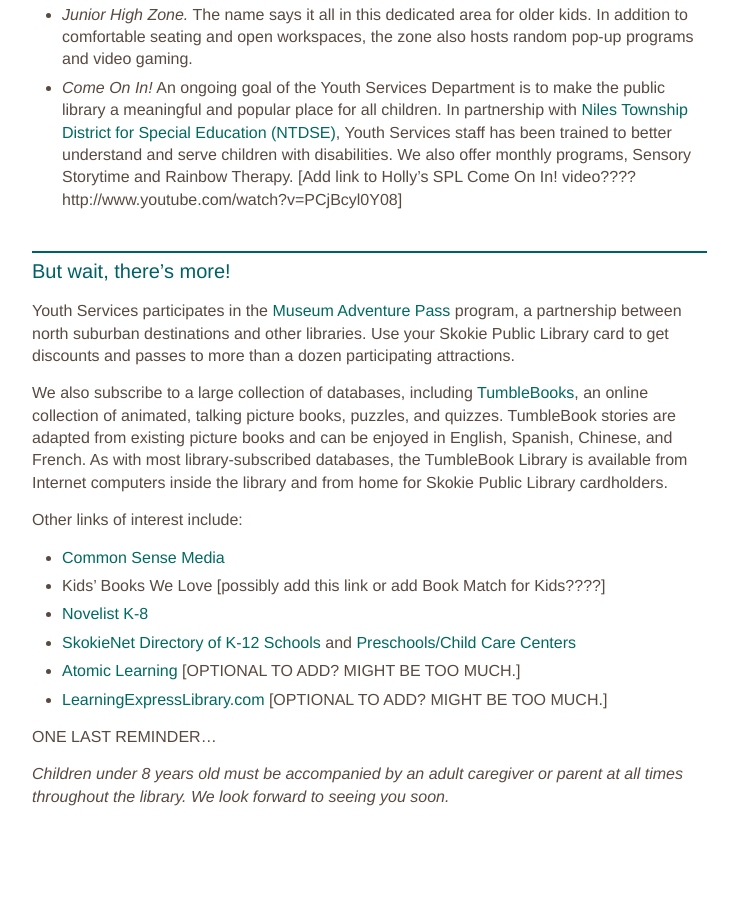
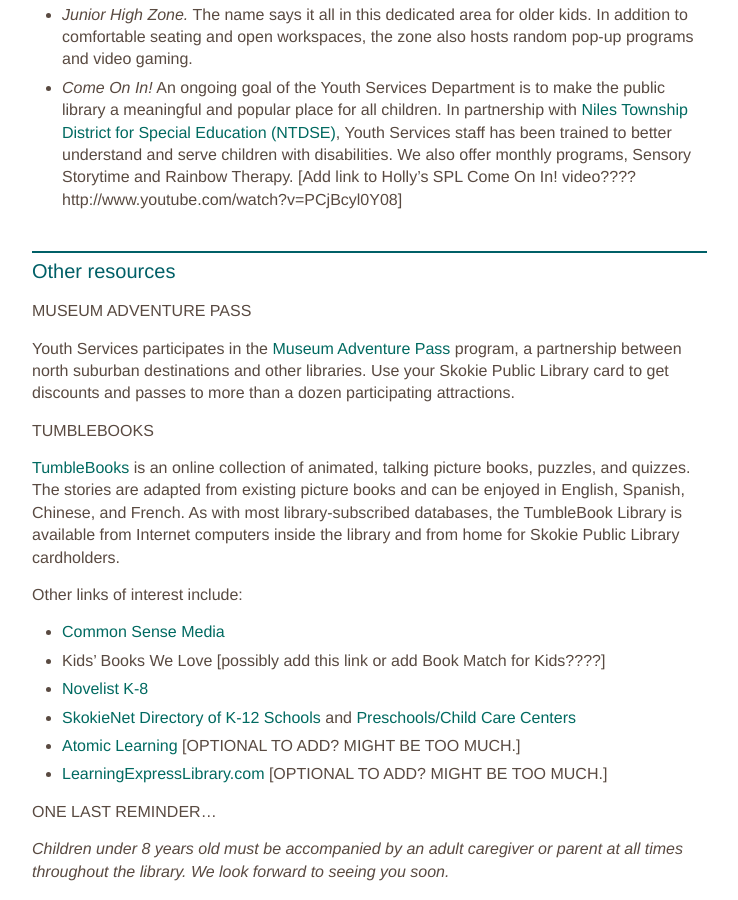
Before and after one commit to skokielibrary/spl-content, a Jekyll site: the page built from _content/mandy/services--parents.markdown, in a window 1280 px wide and 900 px high, scrolled down 793 px. Shown: the whole window, without its empty margins (126-864 px from the left). Built offline with Jekyll 4.4.1, drawn with Linux system fonts in a browser that asks for light colours; before the commit the page ends 1661 px from its top, so only the background shows below that.

Commit message:
Updated services--parents.markdown

```diff
--- a/_content/mandy/services--parents.markdown
+++ b/_content/mandy/services--parents.markdown
@@ -20,11 +20,14 @@ While you're here, be sure to check out all the kid-friendly areas within the de
 - *Come On In!* An ongoing goal of the Youth Services Department is to make the public library a meaningful and popular place for all children. In partnership with  [Niles Township District for Special Education (NTDSE)](http://www.ntdse.org/), Youth Services staff has been trained to better understand and serve children with disabilities. We also offer monthly programs, Sensory Storytime and Rainbow Therapy.
 [Add link to Holly's SPL Come On In! video???? http://www.youtube.com/watch?v=PCjBcyl0Y08]
 
-## But wait, there's more!
+##Other resources
+
+###Museum Adventure Pass
 
 Youth Services participates in the [Museum Adventure Pass](http://www.museumadventure.org/) program, a partnership between north suburban destinations and other libraries. Use your Skokie Public Library card to get discounts and passes to more than a dozen participating attractions.
 
-We also subscribe to a large collection of databases, including [TumbleBooks](http://www.tumblebooks.com/library/asp/home_tumblebooks.asp), an online collection of animated, talking picture books, puzzles, and quizzes. TumbleBook stories are adapted from existing picture books and can be enjoyed in English, Spanish, Chinese, and French. As with most library-subscribed databases, the TumbleBook Library is available from Internet computers inside the library and from home for Skokie Public Library cardholders.
+###TumbleBooks
+[TumbleBooks](http://www.tumblebooks.com/library/asp/home_tumblebooks.asp) is an online collection of animated, talking picture books, puzzles, and quizzes. The stories are adapted from existing picture books and can be enjoyed in English, Spanish, Chinese, and French. As with most library-subscribed databases, the TumbleBook Library is available from Internet computers inside the library and from home for Skokie Public Library cardholders.
 
 Other links of interest include:
 - [Common Sense Media](https://www.commonsensemedia.org/)
```
